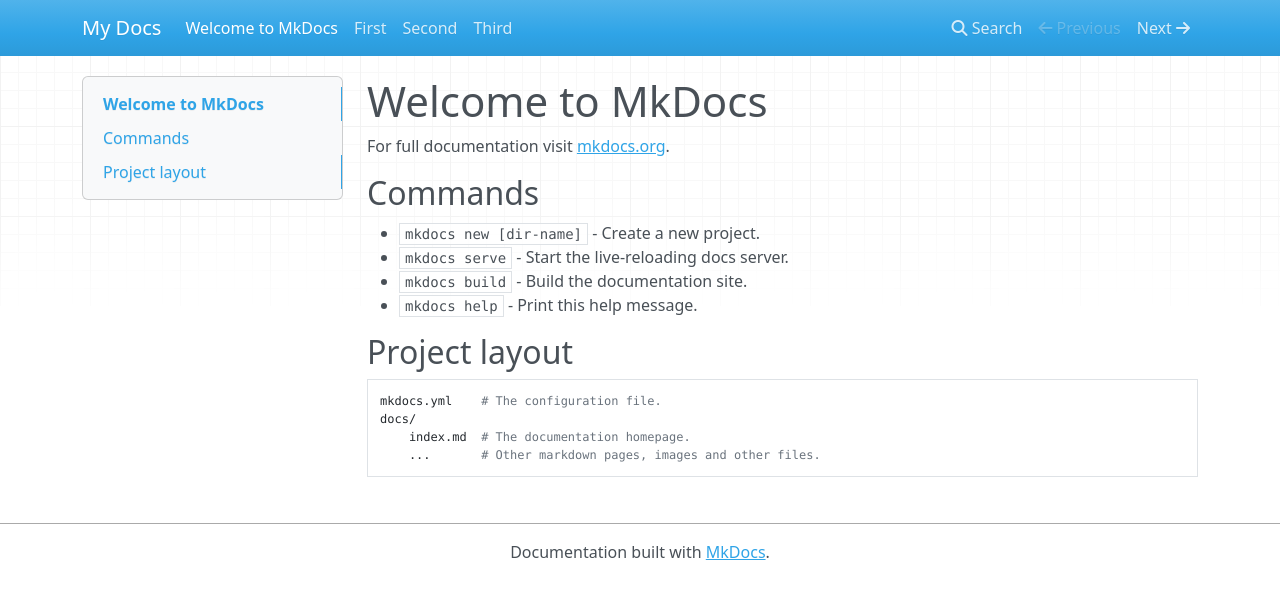
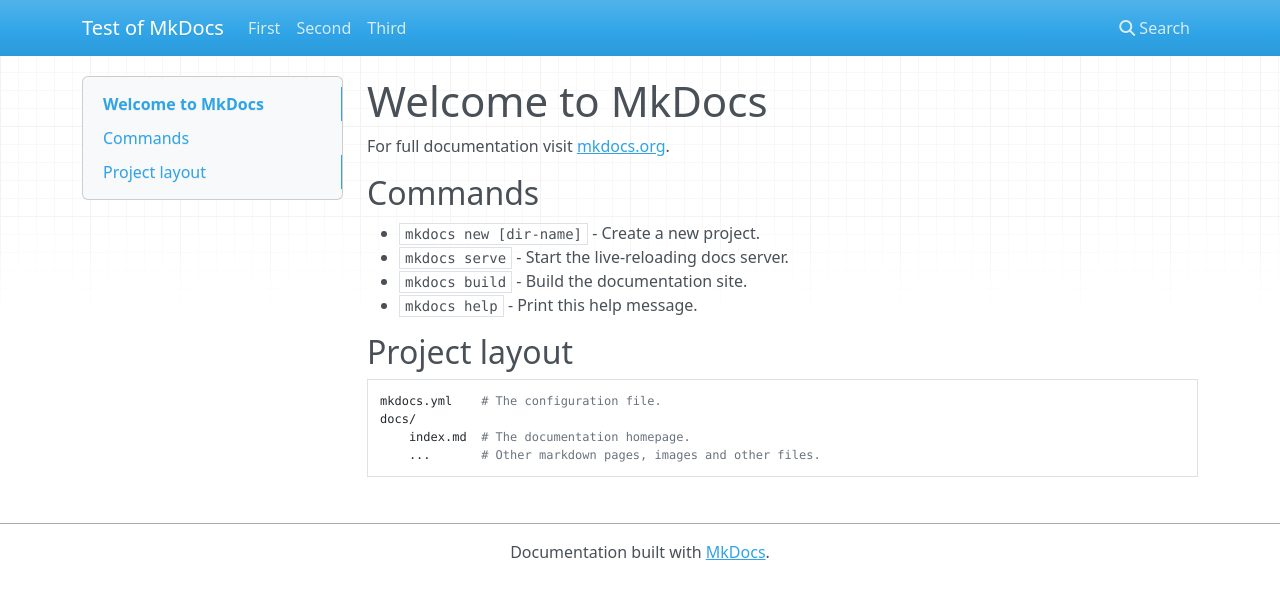
Before and after one commit to tombaker/mkdocstest, an MkDocs documentation site: the page built from docs/index.md, in a window 1280 px wide. Shown: the top 599 px of the page. Built offline with MkDocs 1.6.1, drawn with Linux system fonts in a browser that asks for light colours; nearby versions of some CDN libraries; old or Windows-style settings are respelled for this version of MkDocs.

Commit message:
../mkdocs.yml

```diff
--- a/mkdocs.yml
+++ b/mkdocs.yml
@@ -1 +1,5 @@
-site_name: My Docs
+site_name: Test of MkDocs
+pages:
+    - First: first.md
+    - Second: second.md
+    - Third: third.md
```
